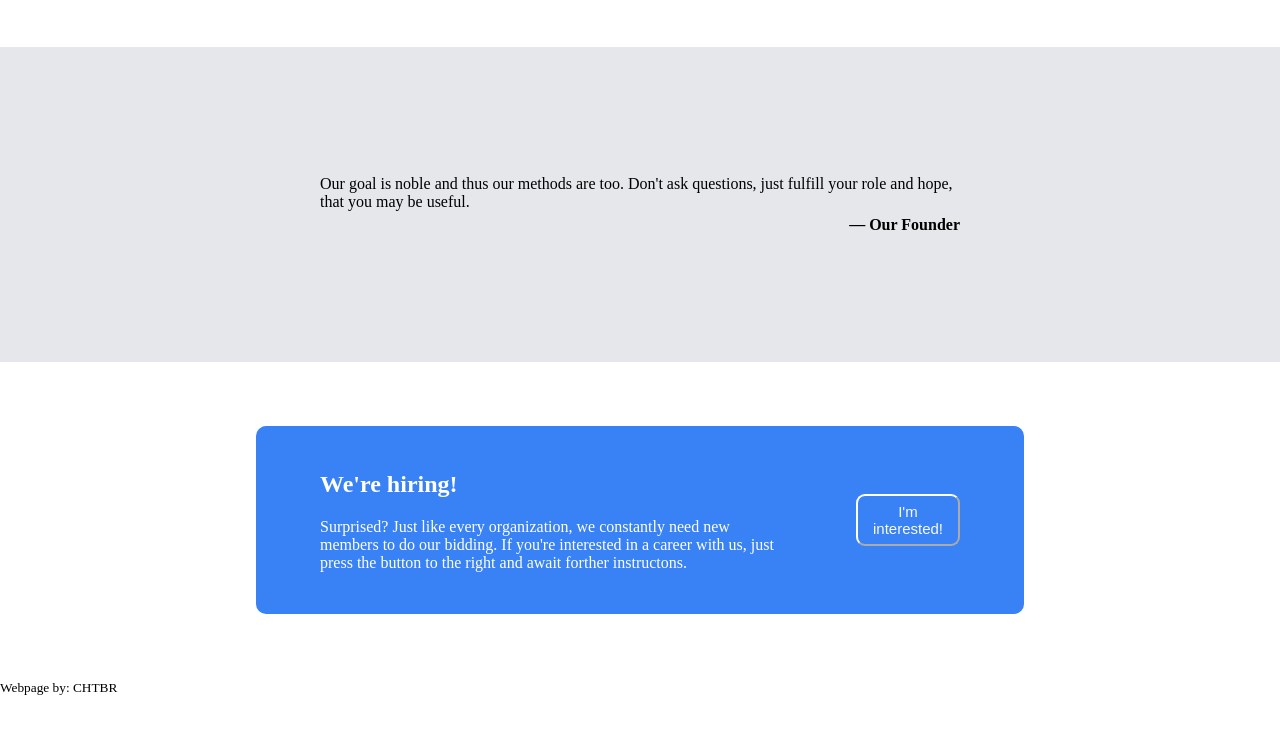
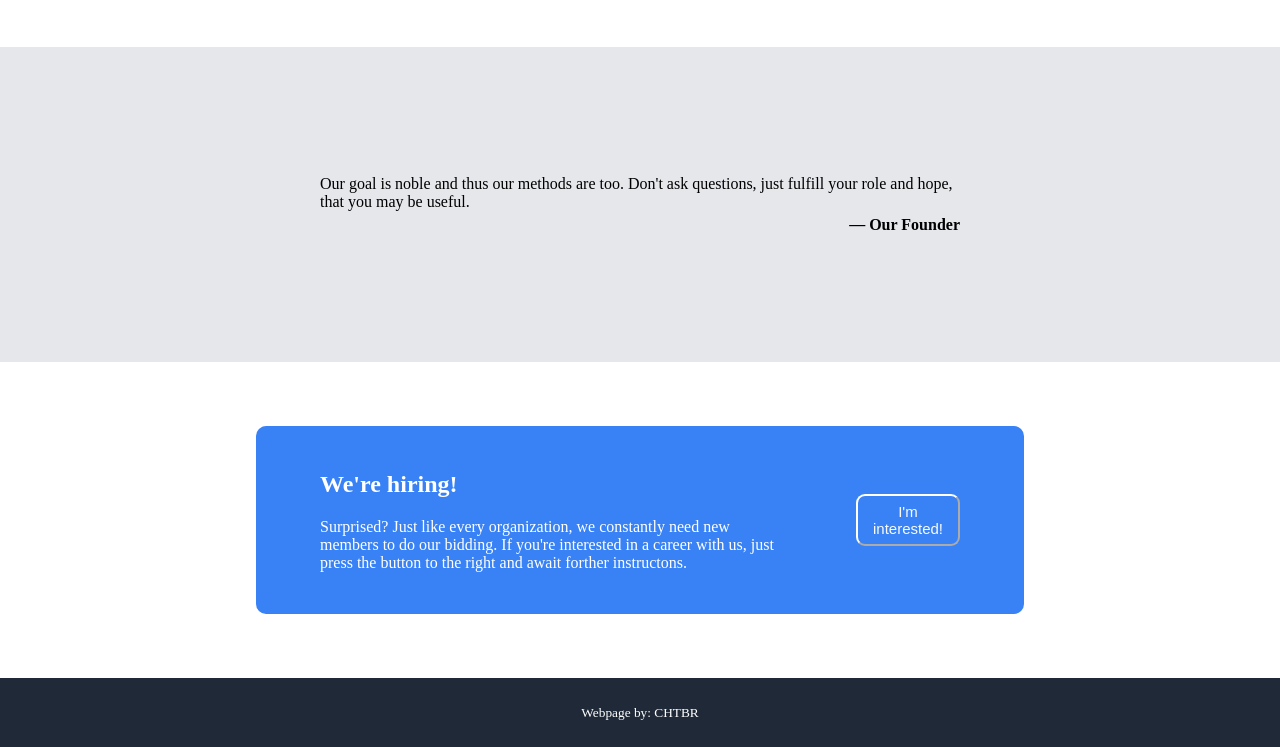
Before and after one commit to CHTBR/odin-landing-page, a plain HTML site: page index.html in a window 1280 px wide. Shown: the part 1352-2099 px from the top of the page. Before the commit the page ends 2048 px from the top, so only its background shows below. Drawn offline with Linux system fonts and the light colour scheme.

Commit message:
Add styles for footer

```diff
--- a/styles/styles.css
+++ b/styles/styles.css
@@ -152,3 +152,9 @@ nav a:hover {
 }
 
 /* Footer */
+footer {
+    color: white;
+    background-color: var(--dark-blue);
+    text-align: center;
+    padding: 2vw 0;
+}
```
